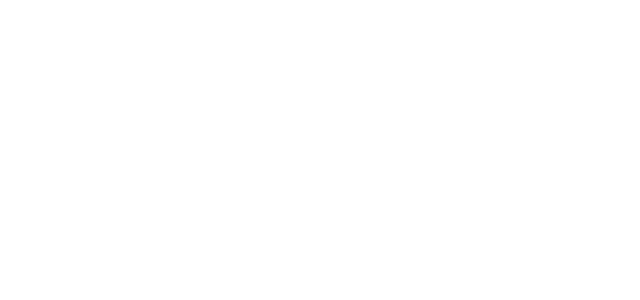
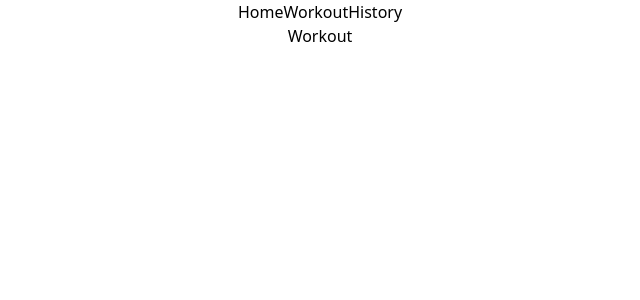
Before and after one commit to mjdurando82/GymTime, a React (Create React App) app in the folder client/: page /workout in a window 1280 px wide. Before the commit this address had no page. Shown: the top 300 px of the page, without its empty margins (320-960 px from the left). Built offline with nearby package versions, Linux system fonts and the light colour scheme; no server answers.

Commit message:
nav added

```diff
--- a/client/src/App.js
+++ b/client/src/App.js
@@ -1,6 +1,8 @@
 import './App.css'
 import Home from './pages/Home'
+import Nav from './components/Nav'
 import Login from './pages/Login'
+import Workout from './components/Workout'
 import { useState, useEffect } from 'react'
 import { CheckSession } from './services/Auth'
 import { Routes, Route } from 'react-router-dom'
@@ -22,10 +24,12 @@
 
   return (
     <div className="App">
+      <Nav />
       <main>
         <Routes>
           <Route path="/" element={<Login />} />
           <Route path="/home" element={<Home />} />
+          <Route path="/workout" element={<Workout />} />
         </Routes>
       </main>
     </div>
--- a/client/src/components/Nav.jsx
+++ b/client/src/components/Nav.jsx
@@ -0,0 +1,16 @@
+import { NavLink } from 'react-router-dom'
+
+const Nav = () => {
+
+  return (
+    <nav className='navbar'>
+      <header>
+        <NavLink to='/home'>Home</NavLink>
+        <NavLink to='/workout'>Workout</NavLink>
+        <NavLink to='/history'>History</NavLink>
+      </header>
+    </nav>
+  )
+}
+
+export default Nav
--- /dev/null
+++ b/client/src/components/Workout.jsx
@@ -0,0 +1,7 @@
+const Workout = () => {
+  return (
+    <h4>Workout</h4>
+  )
+}
+
+export default Workout
--- a/client/src/index.js
+++ b/client/src/index.js
@@ -1,5 +1,6 @@
 import App from './App'
 import React from 'react'
+import './index.css'
 import { createRoot } from 'react-dom/client'
 import { BrowserRouter } from 'react-router-dom'
 
--- a/client/src/pages/Home.jsx
+++ b/client/src/pages/Home.jsx
@@ -1,6 +1,21 @@
+import axios, { AxiosHeaders } from "axios"
+import { useEffect } from "react"
+
+const API_KEY = process.env.REACT_APP_NINJA_KEY
+
 const Home = () => {
+
+  // const getExercises = async () => {
+  //   const response = await axios.get('https://api.api-ninjas.com/v1/exercises?muscle=biceps')
+  //   console.log(response)
+  // }
+
+  // useEffect(() => {
+  //   getExercises()
+  // },[])
+
   return (
-    <div>Home Page</div>
+    <h2>Home Page</h2>
   )
 }
 
```
Also changed, not shown: client/src/components/Workouts.jsx (deleted), 1 other file (tests, documents, lock files or other folders).
